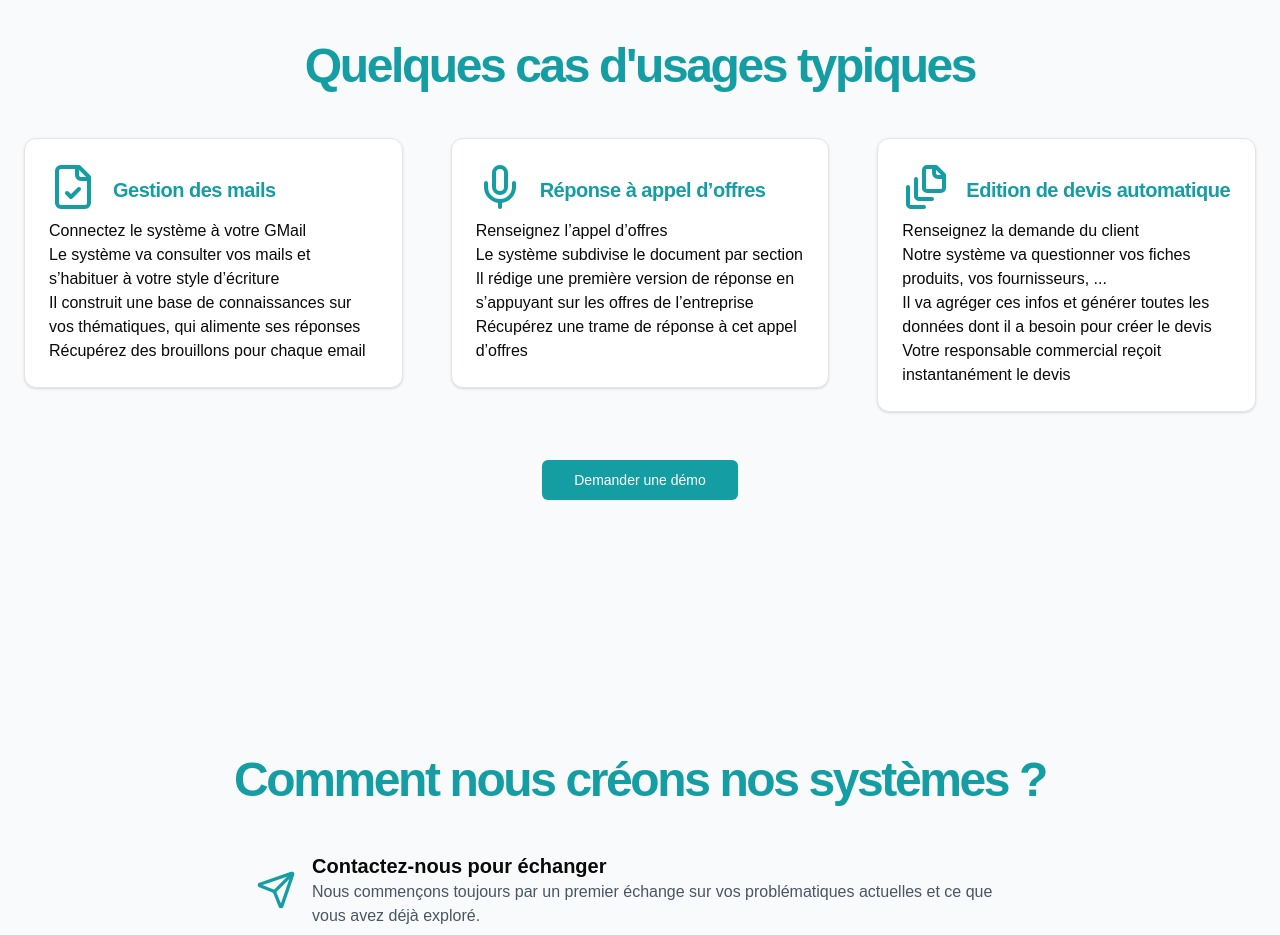
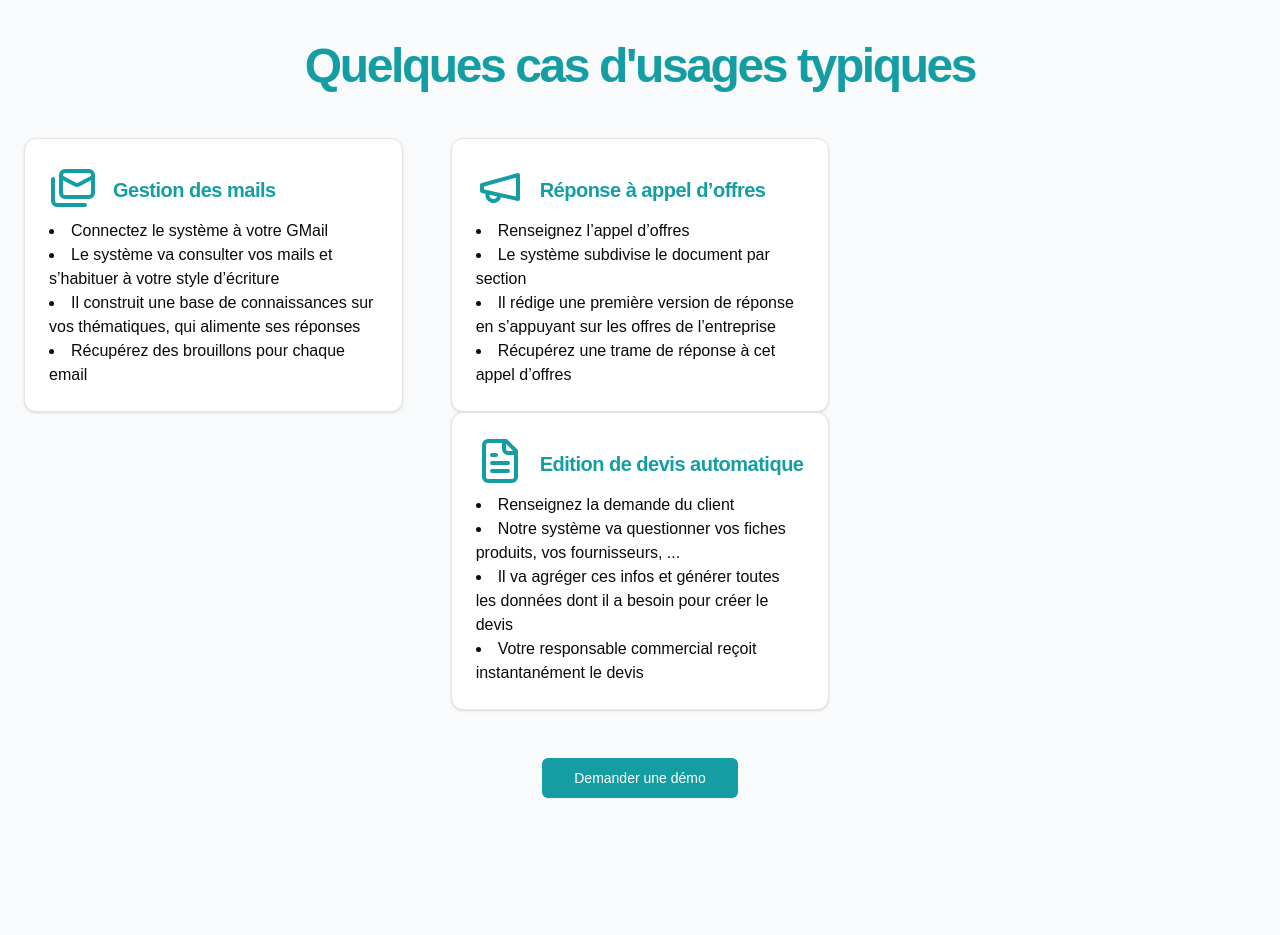
Before and after one commit to MaximeDde/autoscript-lp, a Next.js app: page / in a window 1280 px wide. Shown: the part 1940-2875 px from the top of the page. Built offline with nearby package versions, Linux system fonts and the light colour scheme.

Commit message:
Changement de display sur les cas d'usage

```diff
--- a/components/landing-page.tsx
+++ b/components/landing-page.tsx
@@ -4,7 +4,7 @@ import { useState } from "react"
 import { motion } from "framer-motion"
 import { Button } from "@/components/ui/button"
 import { Card, CardContent, CardHeader, CardTitle } from "@/components/ui/card"
-import { Mic, FileCheck, Lightbulb, FileStack, Repeat2, Send, TextSearch, Blocks } from "lucide-react"
+import { Megaphone, Lightbulb, FileStack, Repeat2, Send, TextSearch, Blocks, Mails, FileText } from "lucide-react"
 import Image from "next/image"
 import Link from "next/link"
 
@@ -246,14 +246,16 @@ export function LandingPage() {
               >
                 <Card>
                   <CardHeader className="flex flex-row items-center space-x-4 pb-2">
-                    <FileCheck className="w-12 h-12" style={{ color: '#149ea4' }} />
+                    <Mails className="w-12 h-12" style={{ color: '#149ea4' }} />
                     <CardTitle className="text-[#149ea4] text-xl">Gestion des mails</CardTitle>
                   </CardHeader>
                   <CardContent>
-                    <p>Connectez le système à votre GMail</p>
-                    <p>Le système va consulter vos mails et s’habituer à votre style d’écriture</p>
-                    <p>Il construit une base de connaissances sur vos thématiques, qui alimente ses réponses</p>
-                    <p>Récupérez des brouillons pour chaque email</p>
+                    <ul className="list-disc list-inside">
+                      <li>Connectez le système à votre GMail</li>
+                      <li>Le système va consulter vos mails et s’habituer à votre style d’écriture</li>
+                      <li>Il construit une base de connaissances sur vos thématiques, qui alimente ses réponses</li>
+                      <li>Récupérez des brouillons pour chaque email</li>
+                    </ul>
                   </CardContent>
                 </Card>
               </motion.div>
@@ -266,35 +268,30 @@ export function LandingPage() {
               >
                 <Card>
                   <CardHeader className="flex flex-row items-center space-x-4 pb-2">
-                    <Mic className="w-12 h-12" style={{ color: '#149ea4' }} />
+                    <Megaphone className="w-12 h-12" style={{ color: '#149ea4' }} />
                     <CardTitle className="text-[#149ea4] text-xl">Réponse à appel d’offres</CardTitle>
                   </CardHeader>
                   <CardContent>
-                    <p>Renseignez l’appel d’offres</p>
-                    <p>Le système subdivise le document par section</p>
-                    <p>Il rédige une première version de réponse en s’appuyant sur les offres de l’entreprise</p>
-                    <p>Récupérez une trame de réponse à cet appel d’offres</p>
+                    <ul className="list-disc list-inside">
+                      <li>Renseignez l’appel d’offres</li>
+                      <li>Le système subdivise le document par section</li>
+                      <li>Il rédige une première version de réponse en s’appuyant sur les offres de l’entreprise</li>
+                      <li>Récupérez une trame de réponse à cet appel d’offres</li>
+                    </ul>
                   </CardContent>
                 </Card>
-              </motion.div>
-              <motion.div
-                initial="
-                hidden"
-                whileInView="visible"
-                viewport={{ once: true }}
-                variants={fadeInUp}
-                custom={3}
-              >
                 <Card>
                   <CardHeader className="flex flex-row items-center space-x-4 pb-2">
-                    <FileStack className="w-12 h-12" style={{ color: '#149ea4' }} />
+                    <FileText className="w-12 h-12" style={{ color: '#149ea4' }} />
                     <CardTitle className="text-[#149ea4] text-xl">Edition de devis automatique</CardTitle>
                   </CardHeader>
                   <CardContent>
-                    <p>Renseignez la demande du client</p>
-                    <p>Notre système va questionner vos fiches produits, vos fournisseurs, ...</p>
-                    <p>Il va agréger ces infos et générer toutes les données dont il a besoin pour créer le devis</p>
-                    <p>Votre responsable commercial reçoit instantanément le devis</p>
+                    <ul className="list-disc list-inside">
+                      <li>Renseignez la demande du client</li>
+                      <li>Notre système va questionner vos fiches produits, vos fournisseurs, ...</li>
+                      <li>Il va agréger ces infos et générer toutes les données dont il a besoin pour créer le devis</li>
+                      <li>Votre responsable commercial reçoit instantanément le devis</li>
+                    </ul>
                   </CardContent>
                 </Card>
               </motion.div>
```
